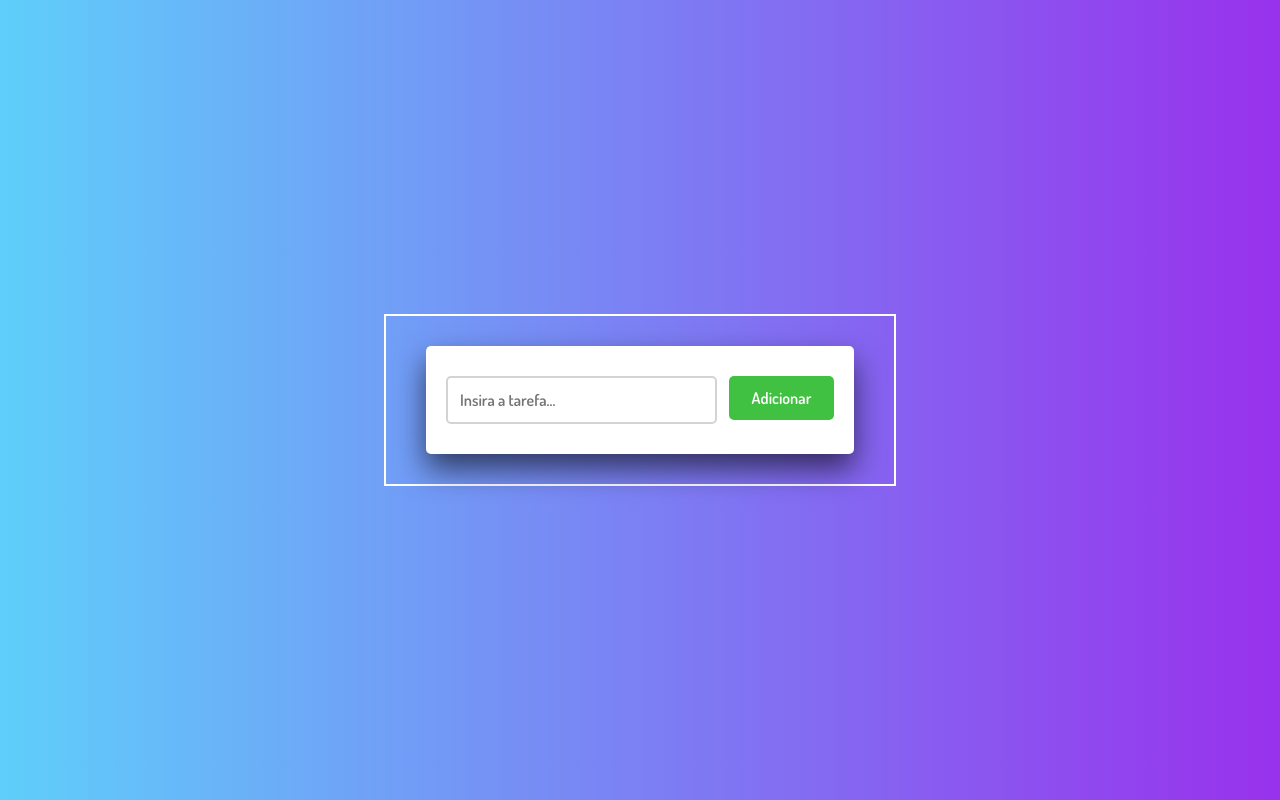
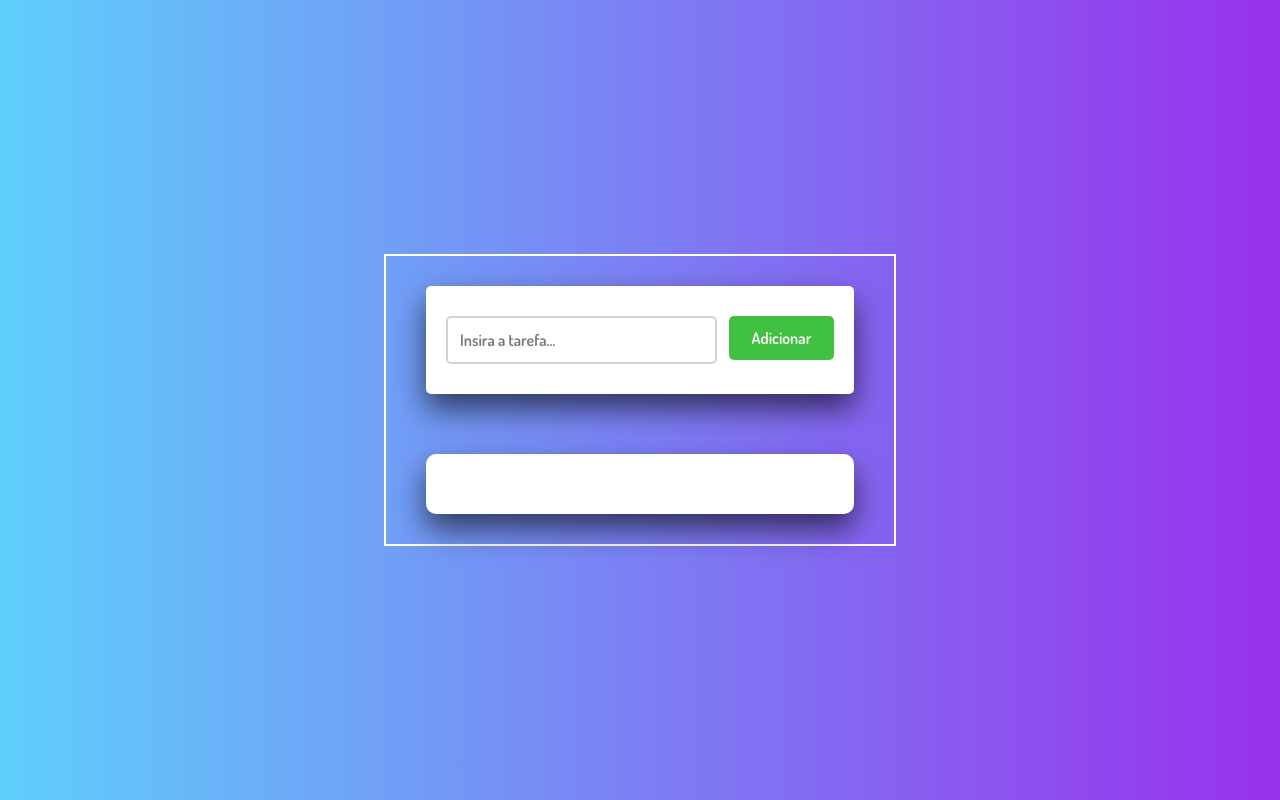
Before and after one commit to oseiasWeb/lista-de-tarefas, a plain HTML site: page index.html in a window 1280 px wide. Drawn offline with Linux system fonts and the light colour scheme; a web font is replaced by a local one.

Commit message:
Implementação do visual task-container CSS

```diff
--- a/index.html
+++ b/index.html
@@ -20,7 +20,7 @@
             <button class="new-task-button">Adicionar</button>
         </div>
 
-        <div class="task-container"></div>
+        <div class="tasks-container"></div>
     </div>
 
     <script src="./scripts.js"></script>
--- a/styles.css
+++ b/styles.css
@@ -55,3 +55,12 @@ body {
     margin-left: 12px;
     cursor: pointer;
 }
+
+.tasks-container {
+    background-color: #fff;
+    padding: 30px 20px;
+    margin-top: 60px;
+    border-radius: 10px;
+    box-shadow: 0 15px 30px rgba(0,0,0,0.6);
+    width: 100%;
+}
```
